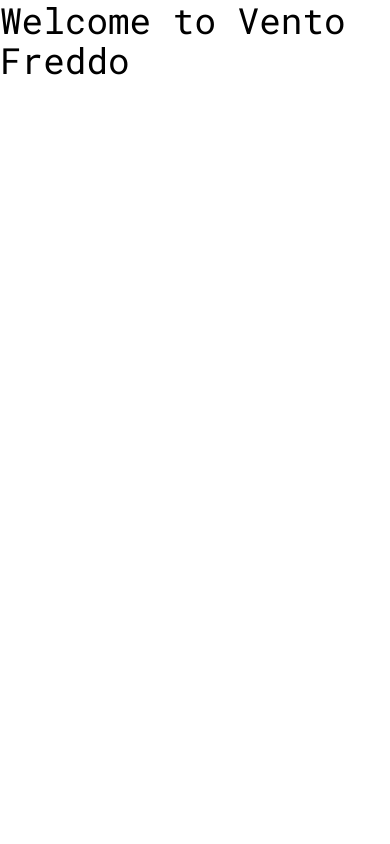
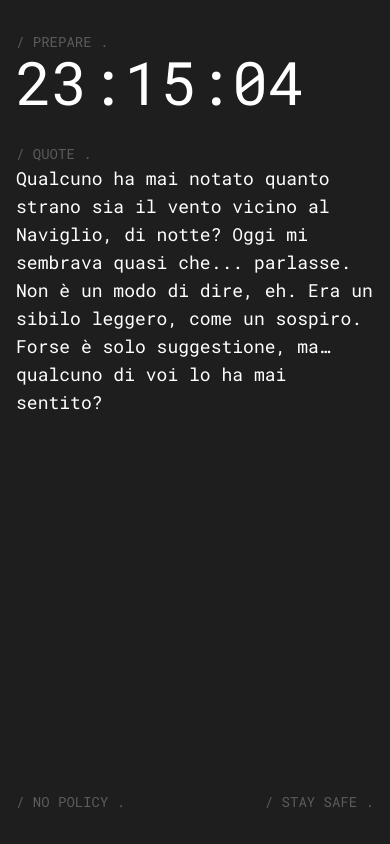
Before and after one commit to JackMarelli/ventofreddo, a React (Create React App) app: page / in a window 390 px wide. Built offline with nearby package versions, Linux system fonts and the light colour scheme.

Commit message:
text scramble animation, full landing, correct tailwind config

```diff
--- /dev/null
+++ b/src/components/SectionHeader/SectionHeader.jsx
@@ -0,0 +1,7 @@
+export default function SectionHeader({ content = "Untitled Section" }) {
+  return (
+    <div className="col-span-full text-sm uppercase text-secondary">
+      / {content} .
+    </div>
+  );
+}
--- /dev/null
+++ b/src/components/TextScramble/TextScramble.jsx
@@ -0,0 +1,48 @@
+import React, { useEffect, useState } from "react";
+import "./TextScramble.css"; // We will define our styles here
+
+const TextScramble = ({ children }) => {
+  const [characters, setCharacters] = useState([]);
+  const charsForRandom = "!<>-_\\/[]{}—=+*^?#________";
+
+  useEffect(() => {
+    const chars = children.split("");
+    let index = 0;
+
+    const interval = setInterval(() => {
+      if (index < chars.length) {
+        scrambleCharacter(index, chars[index]);
+        index += 1;
+      } else {
+        clearInterval(interval);
+      }
+    }, 10);
+
+    return () => clearInterval(interval);
+  }, [children]);
+
+  const scrambleCharacter = (index, finalChar) => {
+    const randomTime = Math.random() * (500 - 50) + 50;
+    const randomChar =
+      charsForRandom[Math.floor(Math.random() * charsForRandom.length)];
+
+    setCharacters((prevCharacters) => [
+      ...prevCharacters,
+      <span key={`scramble-${index}`} className="text-secondary leading-none">
+        {randomChar}
+      </span>,
+    ]);
+
+    setTimeout(() => {
+      setCharacters((prevCharacters) => [
+        ...prevCharacters.slice(0, index),
+        <span className="leading-none" key={index}>{finalChar}</span>,
+        ...prevCharacters.slice(index + 1),
+      ]);
+    }, randomTime);
+  };
+
+  return <div>{characters}</div>;
+};
+
+export default TextScramble;
--- a/src/layouts/BaseLayout/BaseLayout.jsx
+++ b/src/layouts/BaseLayout/BaseLayout.jsx
@@ -1,7 +1,3 @@
-export default function BaseLayout(children) {
-  return (
-    <div className="w-full h-fit">
-      {children}
-    </div>
-  );
+export default function BaseLayout({ children }) {
+  return <div className="w-full h-fit min-h-screen bg-bg py-8 text-primary">{children}</div>;
 }
--- a/src/layouts/GridLayout/GridLayout.jsx
+++ b/src/layouts/GridLayout/GridLayout.jsx
@@ -1,3 +1,7 @@
-export default function GridLayout() {
-    return <div className="w-full h-fit grid grid-cols-12 gap-4 px-4 md:px-8"></div>
+export default function GridLayout({ children }) {
+  return (
+    <div className="w-full h-fit grid grid-cols-12 gap-x-4 px-4 md:px-8">
+      {children}
+    </div>
+  );
 }
--- a/src/routes/Landing/Landing.jsx
+++ b/src/routes/Landing/Landing.jsx
@@ -1,14 +1,32 @@
-
-import React from 'react';
+import React from "react";
+import BaseLayout from "../../layouts/BaseLayout/BaseLayout";
+import GridLayout from "../../layouts/GridLayout/GridLayout";
+import SectionHeader from "../../components/SectionHeader/SectionHeader";
+import TextScramble from "../../components/TextScramble/TextScramble"; // Import the TextScramble component
 
 const Landing = () => {
   return (
-    <div className="landing-container">
-      <header className="landing-header">
-        <h1 className='text-4xl'>Welcome to Vento Freddo</h1>
-      </header>
-
-    </div>
+    <BaseLayout>
+      <GridLayout>
+        <SectionHeader content="Prepare" />
+        <div className="col-span-full text-6xl h-fit mb-8">23:15:04</div>
+        <SectionHeader content="Quote" />
+        <div className="col-span-full text-lg h-fit">
+          <TextScramble>
+            Qualcuno ha mai notato quanto strano sia il vento vicino al
+            Naviglio, di notte? Oggi mi sembrava quasi che... parlasse. Non è un
+            modo di dire, eh. Era un sibilo leggero, come un sospiro. Forse è
+            solo suggestione, ma… qualcuno di voi lo ha mai sentito?
+          </TextScramble>
+        </div>
+      </GridLayout>
+      <div className="w-fit h-fit absolute bottom-8 left-4 text-sm text-secondary uppercase">
+        / NO POLICY .
+      </div>
+      <div className="w-fit h-fit absolute bottom-8 right-4 text-sm text-secondary uppercase text-end">
+        / STAY SAFE .
+      </div>
+    </BaseLayout>
   );
 };
 
--- a/tailwind.config.js
+++ b/tailwind.config.js
@@ -8,18 +8,19 @@
     },
     extend: {
       colors: {
-        light: {
+        bg: {
+          DEFAULT: "#1e1e1e",
+        },
+        primary: {
           DEFAULT: "#ffffff",
         },
-        gray: {
-          DEFAULT: "#777777",
-          "333": "333333",
-        },
-        dark: {
-          DEFAULT: "#000000",
+        secondary: {
+          DEFAULT: "#5c5c5c",
         },
         accent: {
-          DEFAULT: "#ff2ce3",
+          DEFAULT: "#ffffff",
+          success: "#74E262",
+          error: "#F92929"
         },
       },
     },
```
Also changed, not shown: src/components/TextScramble/TextScramble.css (added).
